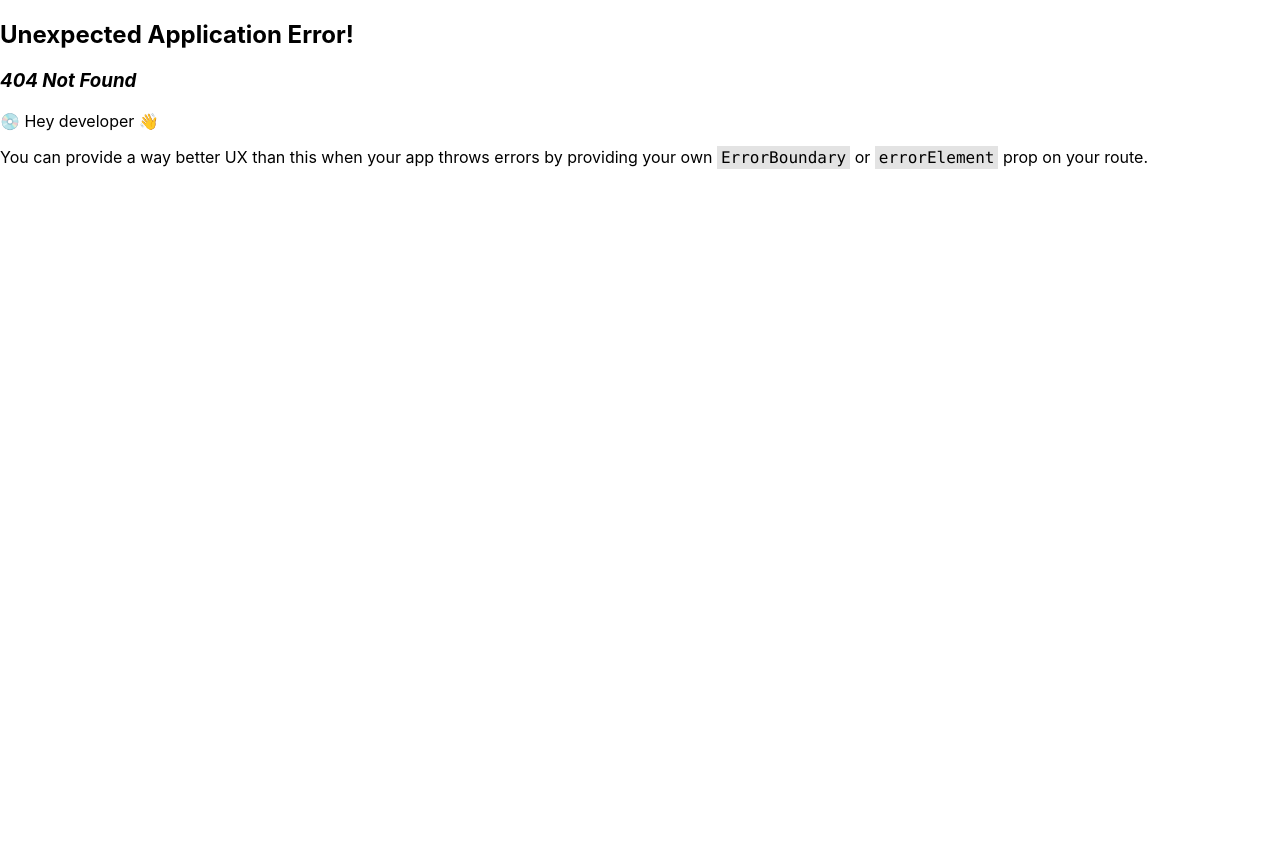
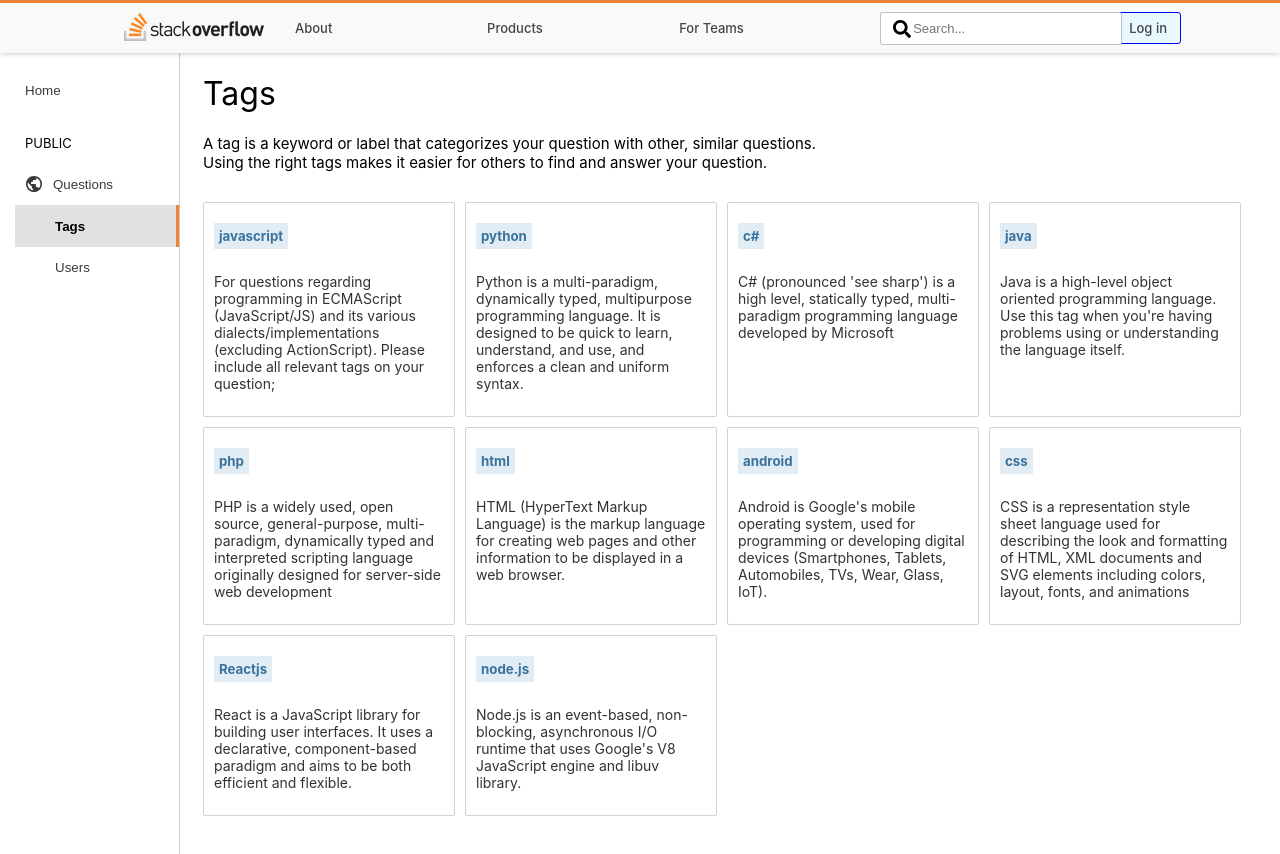
Before and after one commit to arpitagrawal24/stackoverflow-clone, a React (Vite) app in the folder client/: page /Tags in a window 1280 px wide. Before the commit this address had no page. Shown: the top 854 px of the page. Before the commit the page ends 800 px from the top, so only its background shows below. Built offline with nearby package versions, Linux system fonts and the light colour scheme; no server answers.

Commit message:
Add Tags page

```diff
--- /dev/null
+++ b/client/src/Pages/Tags/Tags.css
@@ -0,0 +1,36 @@
+.tags-h1 {
+  margin-top: 50px;
+  font-weight: 400;
+}
+
+.tags-p {
+  margin: 0px;
+  font-size: 15px;
+}
+
+.tags-list-container {
+  padding: 30px 0px;
+  display: grid;
+  grid-template-columns: repeat(auto-fill, minmax(200px, 1fr));
+  gap: 10px;
+}
+
+.tag {
+  padding: 10px;
+  border: solid 1px #d2d2d2;
+  border-radius: 2px;
+}
+
+.tag h5 {
+  display: inline-block;
+  margin: 10px 0px;
+  padding: 5px 5px;
+  background-color: #e1ecf4;
+  color: #39739d;
+}
+
+.tag p {
+  font-size: 14px;
+  color: #323232;
+  line-height: 17px;
+}
--- /dev/null
+++ b/client/src/Pages/Tags/Tags.jsx
@@ -0,0 +1,32 @@
+import React from "react";
+
+import LeftSidebar from "../../components/LeftSidebar/LeftSidebar";
+import TagsList from "./TagsList";
+import "./Tags.css";
+import { tagsList } from "./tagList";
+
+const Tags = ({ slideIn, handleSlideIn }) => {
+  return (
+    <div className="home-container-1">
+      <LeftSidebar slideIn={slideIn} handleSlideIn={handleSlideIn} />
+      <div className="home-container-2">
+        <h1 className="tags-h1">Tags</h1>
+        <p className="tags-p">
+          A tag is a keyword or label that categorizes your question with other,
+          similar questions.
+        </p>
+        <p className="tags-p">
+          Using the right tags makes it easier for others to find and answer
+          your question.
+        </p>
+        <div className="tags-list-container">
+          {tagsList.map((tag, index) => (
+            <TagsList tag={tag} key={index} />
+          ))}
+        </div>
+      </div>
+    </div>
+  );
+};
+
+export default Tags;
--- /dev/null
+++ b/client/src/Pages/Tags/TagsList.jsx
@@ -0,0 +1,13 @@
+import React from "react";
+import "./Tags.css";
+
+const TagsList = ({ tag }) => {
+  return (
+    <div className="tag">
+      <h5>{tag.tagName}</h5>
+      <p>{tag.tagDesc}</p>
+    </div>
+  );
+};
+
+export default TagsList;
--- /dev/null
+++ b/client/src/Pages/Tags/tagList.js
@@ -0,0 +1,52 @@
+export const tagsList = [
+  {
+    tagName: "javascript",
+    tagDesc:
+      "For questions regarding programming in ECMAScript (JavaScript/JS) and its various dialects/implementations (excluding ActionScript). Please include all relevant tags on your question;",
+  },
+  {
+    tagName: "python",
+    tagDesc:
+      "Python is a multi-paradigm, dynamically typed, multipurpose programming language. It is designed to be quick to learn, understand, and use, and enforces a clean and uniform syntax.",
+  },
+  {
+    tagName: "c#",
+    tagDesc:
+      "C# (pronounced 'see sharp') is a high level, statically typed, multi-paradigm programming language developed by Microsoft",
+  },
+  {
+    tagName: "java",
+    tagDesc:
+      "Java is a high-level object oriented programming language. Use this tag when you're having problems using or understanding the language itself. ",
+  },
+  {
+    tagName: "php",
+    tagDesc:
+      "PHP is a widely used, open source, general-purpose, multi-paradigm, dynamically typed and interpreted scripting language originally designed for server-side web development",
+  },
+  {
+    tagName: "html",
+    tagDesc:
+      "HTML (HyperText Markup Language) is the markup language for creating web pages and other information to be displayed in a web browser.",
+  },
+  {
+    tagName: "android",
+    tagDesc:
+      "Android is Google's mobile operating system, used for programming or developing digital devices (Smartphones, Tablets, Automobiles, TVs, Wear, Glass, IoT).",
+  },
+  {
+    tagName: "css",
+    tagDesc:
+      "CSS is a representation style sheet language used for describing the look and formatting of HTML, XML documents and SVG elements including colors, layout, fonts, and animations",
+  },
+  {
+    tagName: "Reactjs",
+    tagDesc:
+      "React is a JavaScript library for building user interfaces. It uses a declarative, component-based paradigm and aims to be both efficient and flexible.",
+  },
+  {
+    tagName: "node.js",
+    tagDesc:
+      "Node.js is an event-based, non-blocking, asynchronous I/O runtime that uses Google's V8 JavaScript engine and libuv library. ",
+  },
+];
```
Also changed, not shown: client/src/AllRoutes.jsx (+5 -4 lines).
